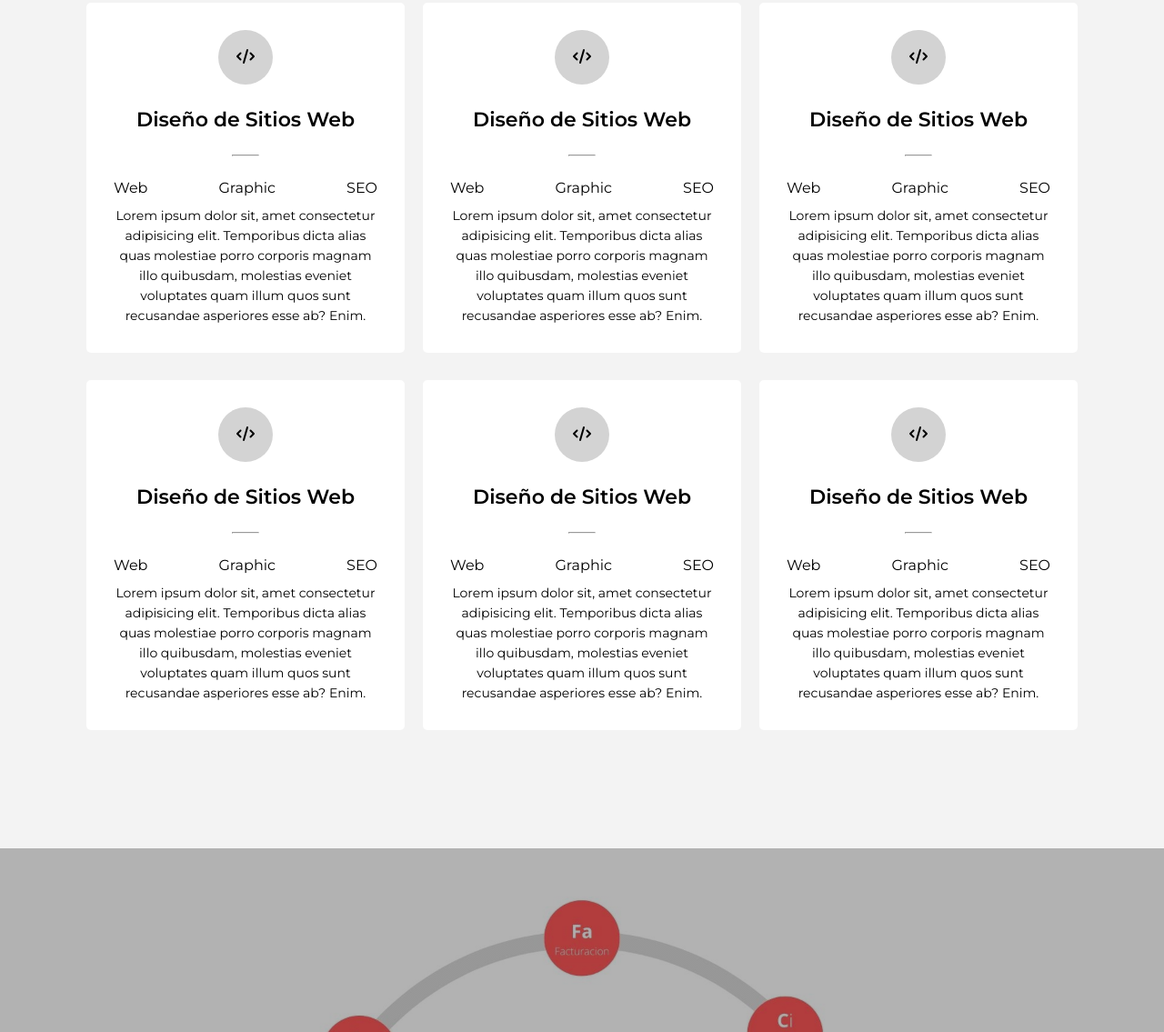
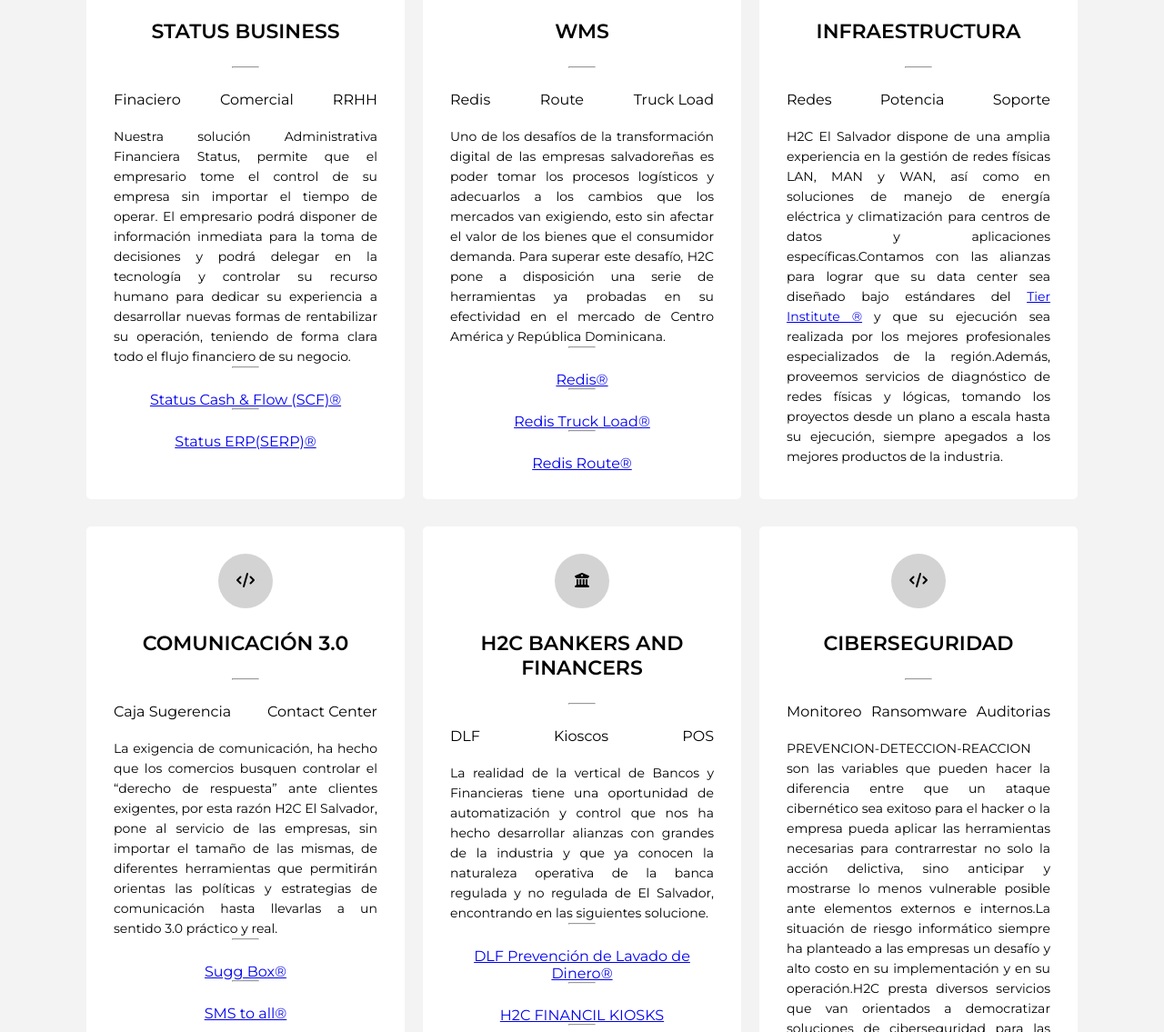
Before and after one commit to H2C-SA-de-CV/web, a plain HTML site: page index.html in a window 1280 px wide. Shown: the part 1665-2800 px from the top of the page at 91% size. Drawn offline with Linux system fonts and the light colour scheme.

Commit message:
Se pone la informacion en las tarjetas igual el Logo de h2c en la seccion sobre Nosotros

```diff
--- a/css/estilos.css
+++ b/css/estilos.css
@@ -153,6 +153,11 @@ html {
 }
 #sobrenosotros .sobrenosotros h2 span {
   color: brown;
+
+}
+#sobrenosotros .sobrenosotros p span {
+  color: brown;
+  font-weight: bold;
 }
 #sobrenosotros .sobrenosotros h3 {
   font-size: 18px;
@@ -241,6 +246,10 @@ html {
 #servicios .fila .servicio p {
   font-size: 14px;
   line-height: 22px;
+}
+.texto-justificado{
+  padding-top: 10px;
+  text-align: justify;
 }
 /* SECCION DE HABILIDADES */
 .contenedor-skills {
--- a/index.html
+++ b/index.html
@@ -25,7 +25,7 @@
               <ul id="links">
                 <li><a href="#inicio" class="seleccionado">INICIO</a></li>
                 <li><a href="#sobrenosotros">SOBRE NOSOTROS</a></li>
-                <li><a href="#servicios">SERVICIOS</a></li>
+                <li><a href="#servicios">SOLUCIONES</a></li>
                 <li><a href="#portafolio">PORTAFOLIO</a></li>
                 <li><a href="#contacto">CONTACTO</a></li>
               </ul>
@@ -58,170 +58,128 @@
     <!-- SECCION SOBRE NOSOTROS -->
     <section id="sobrenosotros">
       <div class="contenedor-foto">
-        <img src="./images/logo.jpg" alt="" />
+        <img src="./images/H2C_HR.png" alt="" />
       </div>
       <div class="sobrenosotros">
         <p class="titulo-seccion">Sobre Nosotros</p>
-        <h2>Hola ,Soy <span>Carlos Velásquez</span></h2>
-        <h3>Desarrollador web</h3>
+        <h2> <span>H2C S.A de C.V</span></h2>
+
         <p>
-          Lorem ipsum dolor sit amet consectetur adipisicing elit. Dolores odit
-          delectus laborum excepturi neque, nostrum maxime vero numquam deserunt
-          doloribus repudiandae placeat, recusandae assumenda autem vel dolorem
-          eos repellat consectetur!
+         Es una empresa basada en El Salvador, con proyección regional, somos especialistas en Tecnologías de Información Modernas, herramientas tecnológicas basadas en web para el apoyo a la empresa emergente y cambiante de la región.
+
         </p>
         <p>
-          Lorem ipsum dolor, sit amet consectetur adipisicing elit. Aliquid
-          sequi suscipit accusantium aperiam libero sunt earum dolor ipsam. A
-          aut voluptatem voluptatibus sunt error quibusdam amet, ipsa dolore
-          deserunt enim.
+          La experiencia de mas de 50 años de nuestros lideres, nos perMiten posicionarnos como integradores de soluciones, combinando productos propios y alianzas estratégicas con productores de tecnología de clase mundial.
+
         </p>
-        <a href="#">Descargar CV</a>
+        <p>
+          Vemmos el ecosistema de IT desde los siguientes angulos: SEGURIDAD, INFRAESTRUCTURA, SERVICIOS GESTIONADOS Y MANEJO DE DATOS.
+
+        </p>
+        <a href="#">Mas Información</a>
       </div>
     </section>
     <!-- SECCION SERVICIOS -->
     <section id="servicios">
-      <h2 class="titulo-seccion">NUESTROS SERVICIOS</h2>
+      <h2 class="titulo-seccion">NUESTRAS SOLUCIONES</h2>
       <div class="fila">
         <div class="servicio">
           <span class="icono"><i class="fa-solid fa-code"></i></span>
-          <h4>Diseño de Sitios Web</h4>
+          <h4>STATUS BUSINESS</h4>
           <hr />
           <ul class="servicio-tag">
-            <li>Web</li>
-            <li>Graphic</li>
-            <li>SEO</li>
+            <li>Finaciero</li>
+            <li>Comercial</li>
+            <li>RRHH</li>
           </ul>
-          <p>
-            Lorem ipsum dolor sit, amet consectetur adipisicing elit. Temporibus
-            dicta alias quas molestiae porro corporis magnam illo quibusdam,
-            molestias eveniet voluptates quam illum quos sunt recusandae
-            asperiores esse ab? Enim.
+          <p class="texto-justificado">
+            Nuestra solución Administrativa Financiera Status, permite que el empresario tome el control de su empresa sin importar el tiempo de operar. El empresario podrá disponer de información inmediata para la toma de decisiones y podrá delegar en la tecnología y controlar su recurso humano para dedicar su experiencia a desarrollar nuevas formas de rentabilizar su operación, teniendo de forma clara todo el flujo financiero de su negocio.
+            <hr>
+            <a href="#">Status Cash & Flow (SCF)®</a> <hr> <a href="#">Status ERP(SERP)®</a>
           </p>
         </div>
         <div class="servicio">
           <span class="icono"><i class="fa-solid fa-code"></i></span>
-          <h4>Diseño de Sitios Web</h4>
+          <h4>WMS</h4>
           <hr />
           <ul class="servicio-tag">
-            <li>Web</li>
-            <li>Graphic</li>
-            <li>SEO</li>
+            <li>Redis</li>
+            <li>Route</li>
+            <li>Truck Load</li>
           </ul>
-          <p>
-            Lorem ipsum dolor sit, amet consectetur adipisicing elit. Temporibus
-            dicta alias quas molestiae porro corporis magnam illo quibusdam,
-            molestias eveniet voluptates quam illum quos sunt recusandae
-            asperiores esse ab? Enim.
+          <p class="texto-justificado">
+            Uno de los desafíos de la transformación digital de las empresas salvadoreñas es poder tomar los procesos logísticos y adecuarlos a los cambios que los mercados van exigiendo, esto sin afectar el valor de los bienes que el consumidor demanda. Para superar este desafío, H2C pone a disposición una serie de herramientas ya probadas en su efectividad en el mercado de Centro América y República Dominicana.
+            <hr>
+            <a href="#">Redis®</a> <hr> <a href="#">Redis Truck Load®</a> <hr><a href="#">Redis Route®</a>
           </p>
         </div>
         <div class="servicio">
-          <span class="icono"><i class="fa-solid fa-code"></i></span>
-          <h4>Diseño de Sitios Web</h4>
+          <span class="icono"><i class="fa-solid fa-tower-cell"></i></span>
+          <h4>INFRAESTRUCTURA</h4>
           <hr />
           <ul class="servicio-tag">
-            <li>Web</li>
-            <li>Graphic</li>
-            <li>SEO</li>
+            <li>Redes</li>
+            <li>Potencia</li>
+            <li>Soporte</li>
           </ul>
-          <p>
-            Lorem ipsum dolor sit, amet consectetur adipisicing elit. Temporibus
-            dicta alias quas molestiae porro corporis magnam illo quibusdam,
-            molestias eveniet voluptates quam illum quos sunt recusandae
-            asperiores esse ab? Enim.
+          <p class="texto-justificado">
+            H2C El Salvador dispone de una amplia experiencia en la gestión de redes físicas LAN, MAN y WAN, así como en soluciones de manejo de energía eléctrica y climatización para centros de datos y aplicaciones específicas.Contamos con las alianzas para lograr que su data center sea diseñado bajo estándares del <a href="#">Tier Institute ®</a>  y que su ejecución sea realizada por los mejores profesionales especializados de la región.Además, proveemos servicios de diagnóstico de redes físicas y lógicas, tomando los proyectos desde un plano a escala hasta su ejecución, siempre apegados a los mejores productos de la industria.
+
           </p>
         </div>
       </div>
       <div class="fila">
         <div class="servicio">
           <span class="icono"><i class="fa-solid fa-code"></i></span>
-          <h4>Diseño de Sitios Web</h4>
+          <h4>COMUNICACIÓN 3.0</h4>
           <hr />
           <ul class="servicio-tag">
-            <li>Web</li>
-            <li>Graphic</li>
-            <li>SEO</li>
+            <li>Caja Sugerencia</li>
+            <li></li>
+            <li>Contact Center</li>
           </ul>
-          <p>
-            Lorem ipsum dolor sit, amet consectetur adipisicing elit. Temporibus
-            dicta alias quas molestiae porro corporis magnam illo quibusdam,
-            molestias eveniet voluptates quam illum quos sunt recusandae
-            asperiores esse ab? Enim.
+          <p class="texto-justificado">
+            La exigencia de comunicación, ha hecho que los comercios busquen controlar el “derecho de respuesta” ante clientes exigentes, por esta razón H2C El Salvador, pone al servicio de las empresas, sin importar el tamaño de las mismas, de diferentes herramientas que permitirán orientas las políticas y estrategias de comunicación hasta llevarlas a un sentido 3.0 práctico y real.
+            <hr>
+            <a href="#">Sugg Box®</a> <hr> <a href="#">SMS to all®</a>
+          </p>
+        </div>
+        <div class="servicio">
+          <span class="icono"><i class="fa-solid fa-building-columns"></i></i></span>
+          <h4>H2C BANKERS AND FINANCERS</h4>
+          <hr />
+          <ul class="servicio-tag">
+            <li>DLF</li>
+            <li>Kioscos</li>
+            <li>POS</li>
+          </ul>
+          <p class="texto-justificado">
+            La realidad de la vertical de Bancos y Financieras tiene una oportunidad de automatización y control que nos ha hecho desarrollar alianzas con grandes de la industria y que ya conocen la naturaleza operativa de la banca regulada y no regulada de El Salvador, encontrando en las siguientes solucione.
+            <hr>
+            <a href="#">DLF Prevención de Lavado de Dinero®</a>
+            <hr>
+            <a href="#">H2C FINANCIL KIOSKS</a> <hr> <a href="#">H2C BANKING CORE</a>
           </p>
         </div>
         <div class="servicio">
           <span class="icono"><i class="fa-solid fa-code"></i></span>
-          <h4>Diseño de Sitios Web</h4>
+          <h4>CIBERSEGURIDAD</h4>
           <hr />
           <ul class="servicio-tag">
-            <li>Web</li>
-            <li>Graphic</li>
-            <li>SEO</li>
+            <li>Monitoreo</li>
+            <li>Ransomware</li>
+            <li>Auditorias</li>
           </ul>
-          <p>
-            Lorem ipsum dolor sit, amet consectetur adipisicing elit. Temporibus
-            dicta alias quas molestiae porro corporis magnam illo quibusdam,
-            molestias eveniet voluptates quam illum quos sunt recusandae
-            asperiores esse ab? Enim.
-          </p>
-        </div>
-        <div class="servicio">
-          <span class="icono"><i class="fa-solid fa-code"></i></span>
-          <h4>Diseño de Sitios Web</h4>
-          <hr />
-          <ul class="servicio-tag">
-            <li>Web</li>
-            <li>Graphic</li>
-            <li>SEO</li>
-          </ul>
-          <p>
-            Lorem ipsum dolor sit, amet consectetur adipisicing elit. Temporibus
-            dicta alias quas molestiae porro corporis magnam illo quibusdam,
-            molestias eveniet voluptates quam illum quos sunt recusandae
-            asperiores esse ab? Enim.
+          <p class="texto-justificado">
+            PREVENCION-DETECCION-REACCION son las variables que pueden hacer la diferencia entre que un ataque cibernético sea exitoso para el hacker o la empresa pueda aplicar las herramientas necesarias para contrarrestar no solo la acción delictiva, sino anticipar y mostrarse lo menos vulnerable posible ante elementos externos e internos.La situación de riesgo informático siempre ha planteado a las empresas un desafío y alto costo en su implementación y en su operación.H2C presta diversos servicios que van orientados a democratizar soluciones de ciberseguridad para las empresas, sin importar su tamaño operativo, viendo cada activo empresarial como vital para la operación segura.
+
           </p>
         </div>
       </div>
     </section>
     <!-- SESSION HABILIDADES -->
     <div class="contenedor-skills" id="skills">
-      <h3>HABILIDADES</h3>
-      <div class="skill">
-        <div class="info">
-          <p><span class="lista"></span>Html &Css</p>
-          <span class="porcentaje">95%</span>
-        </div>
-        <div class="barra">
-          <div id="html" class=""></div>
-        </div>
-      </div>
-      <div class="skill">
-        <div class="info">
-          <p><span class="lista"></span>JavaScript</p>
-          <span class="porcentaje">90%</span>
-        </div>
-        <div class="barra">
-          <div id="js" class=""></div>
-        </div>
-      </div>
-      <div class="skill">
-        <div class="info">
-          <p><span class="lista"></span>Base de Datos</p>
-          <span class="porcentaje">90%</span>
-        </div>
-        <div class="barra">
-          <div id="bd" class=""></div>
-        </div>
-      </div>
-      <div class="skill">
-        <div class="info">
-          <p><span class="lista"></span>PhotoShop</p>
-          <span class="porcentaje">85%</span>
-        </div>
-        <div class="barra">
-          <div id="ps" class=""></div>
-        </div>
-      </div>
+
     </div>
     <!-- SECCION PORTAFOLIO -->
     <section id="portafolio">
```
Also changed, not shown: images/H2C_HR.png (added).
